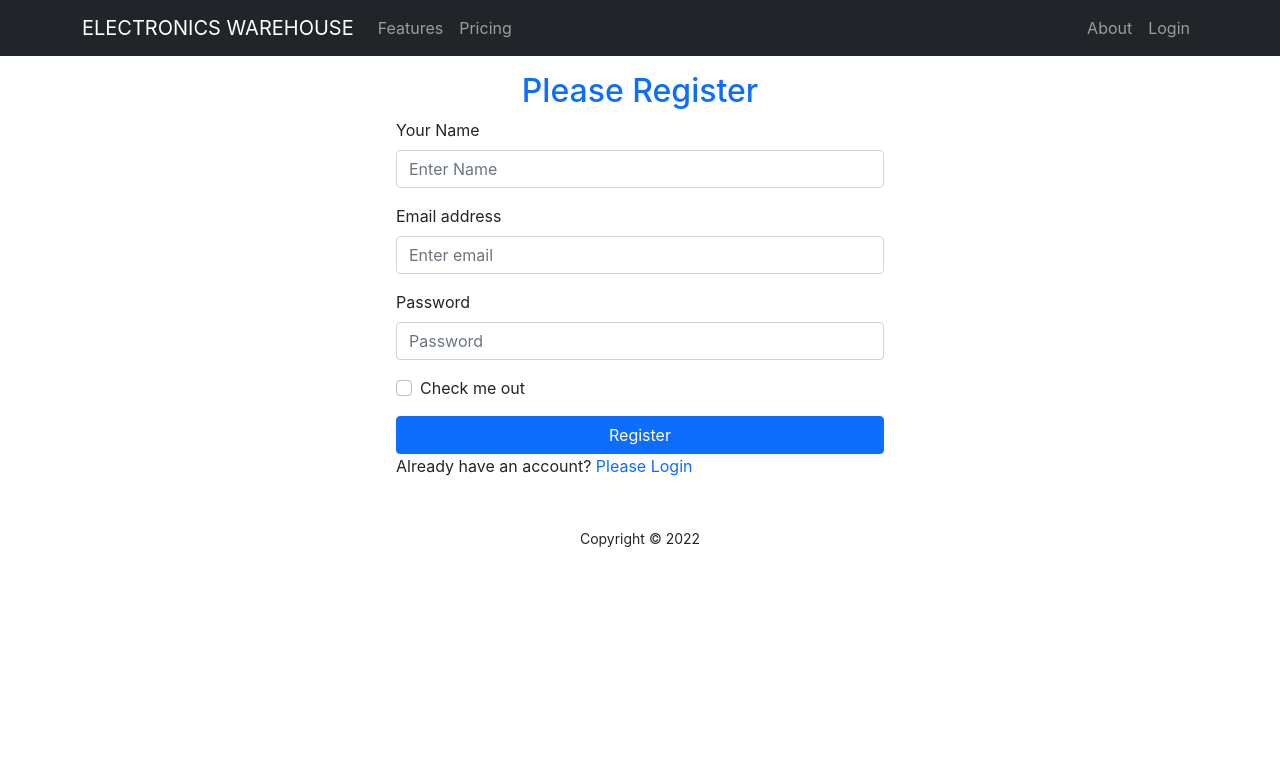
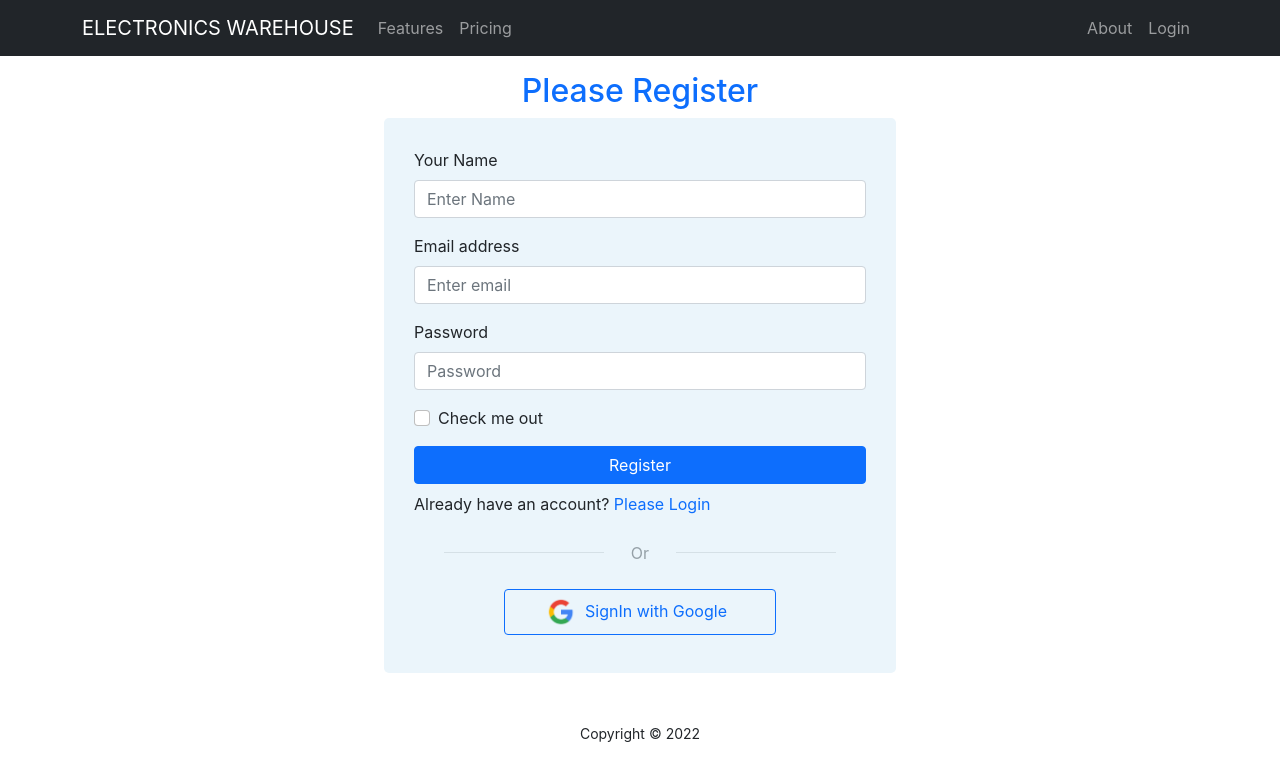
Before and after one commit to hira480/electronics-warehouse-client, a React (Create React App) app: page /register in a window 1280 px wide. Shown: the top 780 px of the page. Built offline with nearby package versions, Linux system fonts and the light colour scheme; no server answers.

Commit message:
social login signin with google added

```diff
--- a/src/Pages/Login/Login/Login.js
+++ b/src/Pages/Login/Login/Login.js
@@ -7,6 +7,7 @@ import { Link, useLocation, useNavigate } from 'react-router-dom';
 import Loading from '../../../Shared/Loading/Loading';
 import { toast, ToastContainer } from 'react-toastify';
 import 'react-toastify/dist/ReactToastify.css';
+import SocialLogin from '../SocialLogin/SocialLogin';
 
 const Login = () => {
     const emailRef = useRef('');
@@ -63,7 +64,7 @@ const Login = () => {
         <div>
             <h2 className='text-center text-primary pt-3'>Please Login</h2>
             <div className='container form-width form-layout'>
-                <Form onSubmit={loginButton}>
+                <Form onSubmit={loginButton} className='mb-2'>
                     <Form.Group className="mb-3" controlId="formBasicEmail">
                         <Form.Label>Email address</Form.Label>
                         <Form.Control type="email" ref={emailRef} name='email' placeholder="Enter email" required />
@@ -78,8 +79,9 @@ const Login = () => {
                     </Button>
                 </Form>
                 {errorText}
-                <p>New to my Website? <Link to='/register' className='text-primary pe-auto text-decoration-none' onClick={navigateRegister}>Please Register</Link></p>
+                <p>New to my Website? <Link to='/register' className='text-primary pe-auto text-decoration-none mt-2' onClick={navigateRegister}>Please Register</Link></p>
                 <p>Forget Password?<Button variant="link" className='text-primary pe-auto text-decoration-none' onClick={resetPassword}>Reset Password</Button></p>
+                <SocialLogin></SocialLogin>
                 <ToastContainer />
             </div>
         </div>
--- a/src/Pages/Login/Register/Register.js
+++ b/src/Pages/Login/Register/Register.js
@@ -4,6 +4,7 @@ import { useCreateUserWithEmailAndPassword } from 'react-firebase-hooks/auth';
 import { Link, useNavigate } from 'react-router-dom';
 import auth from '../../../firebase.init';
 import Loading from '../../../Shared/Loading/Loading';
+import SocialLogin from '../SocialLogin/SocialLogin';
 
 const Register = () => {
     const navigate = useNavigate();
@@ -38,8 +39,8 @@ const Register = () => {
     return (
         <div>
             <h2 className='text-center text-primary pt-3'>Please Register</h2>
-            <div className='container form-width'>
-                <Form onSubmit={handelRegister}>
+            <div className='container form-width form-layout'>
+                <Form onSubmit={handelRegister} className='mb-2'>
                     <Form.Group className="mb-3" controlId="formBasicText">
                         <Form.Label>Your Name</Form.Label>
                         <Form.Control type="text" name='name' placeholder="Enter Name" required />
@@ -62,6 +63,7 @@ const Register = () => {
                     </Button>
                 </Form>
                 <p>Already have an account? <Link to='/login' className='text-primary pe-auto text-decoration-none' onClick={navigateLogin} >Please Login</Link></p>
+                <SocialLogin></SocialLogin>
             </div>
         </div>
     );
--- /dev/null
+++ b/src/Pages/Login/SocialLogin/SocialLogin.css
@@ -0,0 +1,16 @@
+.or {
+    display: flex;
+    justify-content: space-around;
+    align-items: center;
+    margin: 20px;
+    color: #95A0A7;
+}
+
+.line {
+    width: 160px;
+    color: #95A0A7;
+}
+
+.btn-width {
+    width: 60%;
+}
--- /dev/null
+++ b/src/Pages/Login/SocialLogin/SocialLogin.js
@@ -0,0 +1,47 @@
+import React from 'react';
+import './SocialLogin.css';
+import google from '../../../images/social/google.png';
+import { useSignInWithGoogle } from 'react-firebase-hooks/auth';
+import auth from '../../../firebase.init';
+import Loading from '../../../Shared/Loading/Loading';
+import { useLocation, useNavigate } from 'react-router-dom';
+
+const SocialLogin = () => {
+
+    const [signInWithGoogle, user, loading, error] = useSignInWithGoogle(auth);
+    const navigate = useNavigate();
+    const location = useLocation();
+    let from = location.state?.from?.pathname || "/";
+    let errorText;
+
+    if (loading) {
+        return <Loading></Loading>
+    }
+    if (error) {
+        errorText = <p className='text-danger'>Error: {error?.message}</p>
+    }
+    if (user) {
+        navigate(from, { replace: true });
+    }
+
+    return (
+        <div>
+            <div className='or'>
+                <div className='line'><hr /></div>
+                <div className='mx-2'>Or</div>
+                <div className='line'><hr /></div>
+            </div>
+            {errorText}
+            <div>
+                <button
+                    onClick={() => signInWithGoogle()}
+                    className='btn btn-outline-primary d-block mx-auto my-2 btn-width'>
+                    <img height={32} src={google} alt="" />
+                    <span className='px-2'>SignIn with Google</span>
+                </button>
+            </div>
+        </div>
+    );
+};
+
+export default SocialLogin;
```
Also changed, not shown: src/images/social/google.png (added).
